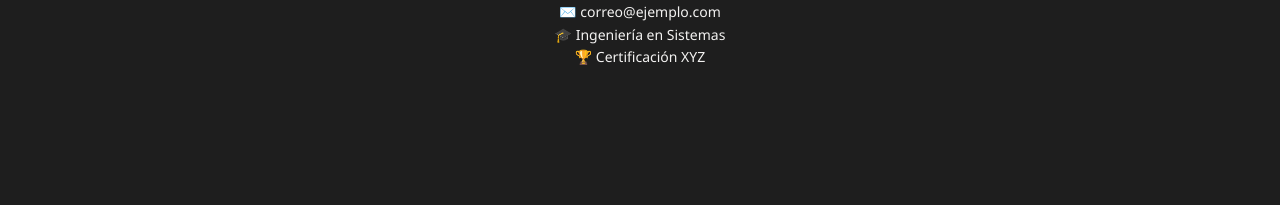
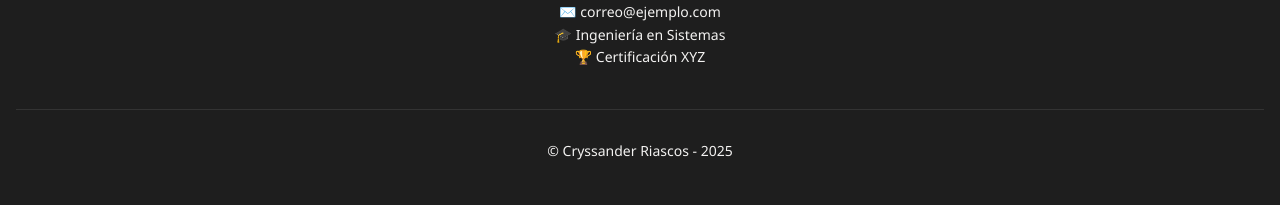
Before and after one commit to rlaricorcontinental/grupo8nrc23730, a Jekyll site: the page built from TM638231/index2.md, in a window 1280 px wide. Shown: the part 985-1190 px from the top of the page. Built offline with Jekyll 4.4.1, drawn with Linux system fonts in a browser that asks for light colours; before the commit the page ends 1070 px from its top, so only the background shows below that.

Commit message:
Update tm638231-index.html

```diff
--- a/_layouts/tm638231-index.html
+++ b/_layouts/tm638231-index.html
@@ -47,6 +47,7 @@
             <div class="item">🎓 {{ page.education }}</div>
             <div class="item">🏆 {{ page.certifications }}</div>
         </div>
+        {% include tm638231-footer.html %}
     </footer>
 </body>
 </html>
```
